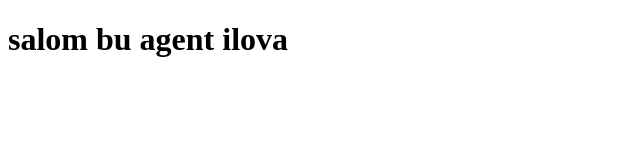
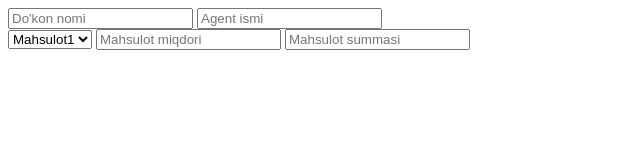
Before and after one commit to aaabbosbek/agentilova, a plain HTML site: page index.html in a window 1280 px wide. Shown: the whole page, without its empty margins (0-640 px from the left). Drawn offline with Linux system fonts and the light colour scheme.

Commit message:
css va js fayillar qo'shildi va htmlni birinchi commit

```diff
--- a/index.html
+++ b/index.html
@@ -3,9 +3,25 @@
 <head>
     <meta charset="UTF-8">
     <meta name="viewport" content="width=device-width, initial-scale=1.0">
-    <title>Document</title>
+    <title>agentilova</title>
 </head>
 <body>
-    <h1>salom bu agent ilova</h1>
+    <div class="container">
+        <div class="name-space">
+            <input type="text" placeholder="Do'kon nomi">
+            <input type="text" placeholder="Agent ismi">
+        </div>
+
+        <div class="product-spcace">
+            <select name="product" id="product1">
+                <option value="mahsulot1">Mahsulot1</option>
+                <option value="mahsulot2">Mahsulot2</option>
+            </select>
+
+            <input type="number" placeholder="Mahsulot miqdori">
+            <input type="number" placeholder="Mahsulot summasi">
+
+        </div>
+    </div>
 </body>
 </html>
```
